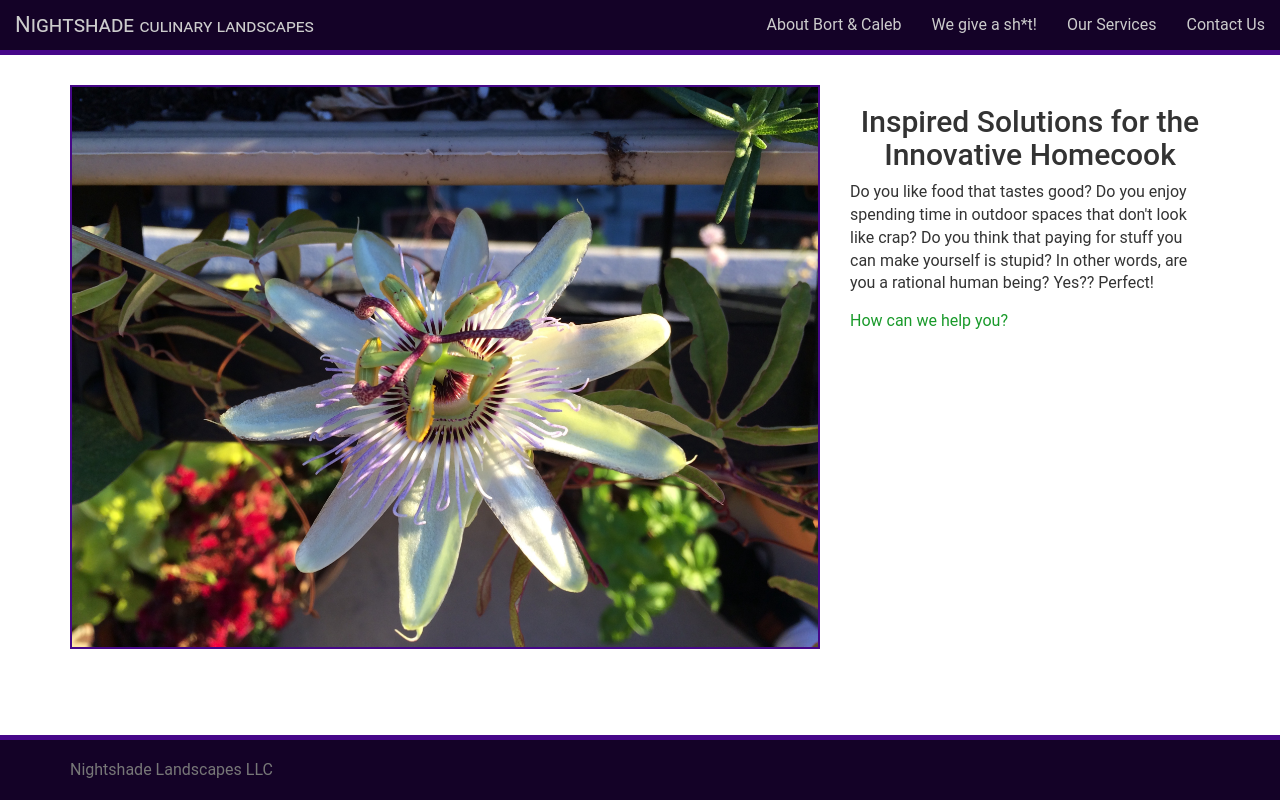
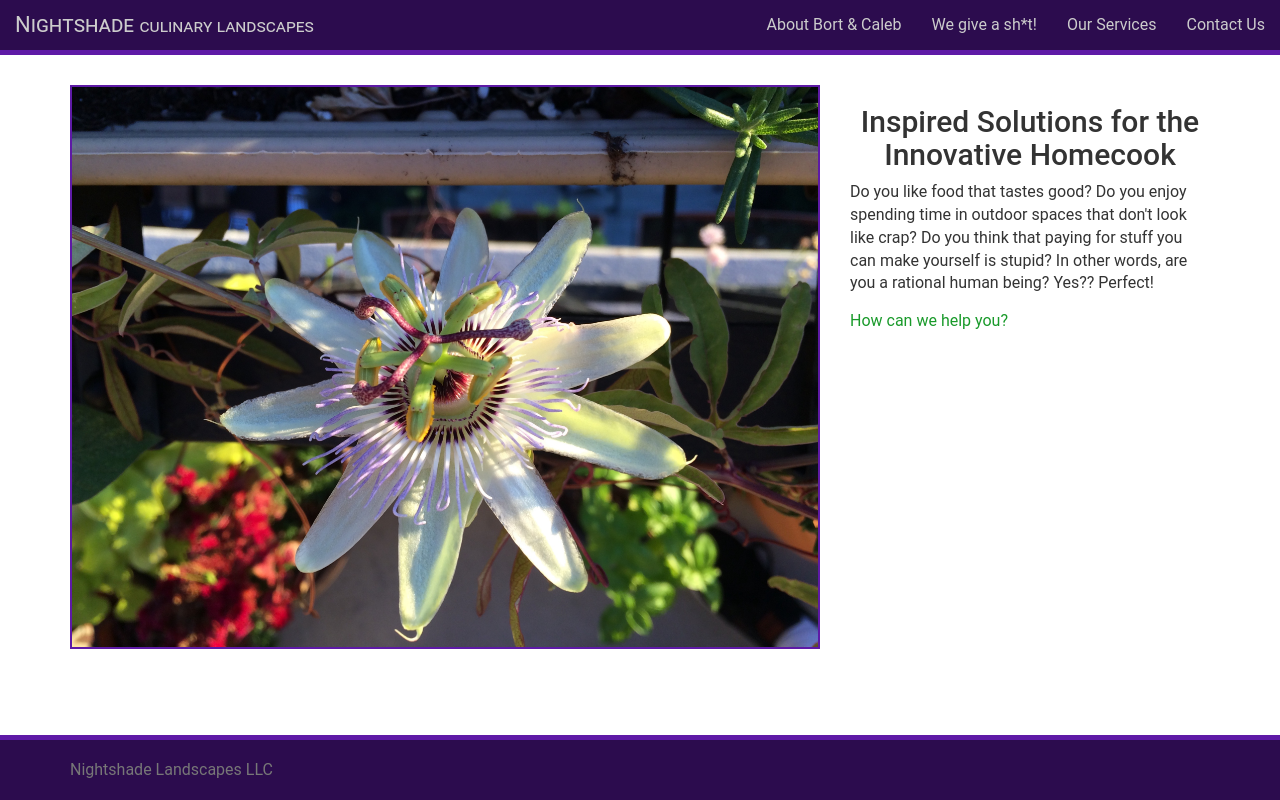
Before and after one commit to a-bort/Nightshade, a PHP site: page / in a window 1280 px wide. Run offline with PHP 8.4, Linux system fonts and the light colour scheme; some libraries are stand-ins or nearby versions.

Commit message:
Lighter primary purple

```diff
--- a/public/stylesheets/style.css
+++ b/public/stylesheets/style.css
@@ -25,8 +25,8 @@ html {
   height: 65px;
   line-height: 60px;
   /* Vertically center the text there */
-  background-color: #140227;
-  border-top: 5px solid #460788;
+  background-color: #2C0C4E;
+  border-top: 5px solid #5e1aa6;
 }
 .right {
   float: right;
@@ -75,9 +75,9 @@ a:focus {
   display: block;
 }
 .navbar-default {
-  background-color: #140227;
+  background-color: #2C0C4E;
   border: 0;
-  border-bottom: 5px solid #460788;
+  border-bottom: 5px solid #5e1aa6;
   border-radius: 0;
 }
 .navbar-default .navbar-nav > li > a {
@@ -91,16 +91,16 @@ a:focus {
 .navbar-default .navbar-nav > .active > a:focus,
 .navbar-default .navbar-nav > .active > a:hover {
   color: #CCCCCC;
-  background-color: #460788;
+  background-color: #5e1aa6;
 }
 .navbar-default .navbar-nav > .open > a,
 .navbar-default .navbar-nav > .open > a:focus,
 .navbar-default .navbar-nav > .open > a:hover {
   color: #CCCCCC;
-  background-color: #140227;
+  background-color: #2C0C4E;
 }
 #navbar-override .dropdown-menu {
-  background-color: #140227;
+  background-color: #2C0C4E;
 }
 #navbar-override .dropdown-menu > li > a {
   color: #CCCCCC;
@@ -111,7 +111,7 @@ a:focus {
 #navbar-override .dropdown-menu > li > a:hover,
 #navbar-override .dropdown-menu > .active > a {
   color: #CCCCCC;
-  background-color: #460788;
+  background-color: #5e1aa6;
 }
 #navbar-override .dropdown-toggle {
   min-width: 163px;
@@ -135,13 +135,13 @@ a:focus {
 }
 #jumbotron-image {
   /*width: 100%;*/
-  border: 2px solid #460788;
+  border: 2px solid #5e1aa6;
   width: 100%;
   /*overflow: hidden;*/
 }
 .about-row {
   background-color: #FFFFFF;
-  border: 2px solid #460788;
+  border: 2px solid #5e1aa6;
   margin: 10px;
   padding: 20px;
   -webkit-box-shadow: 5px 5px 0px 0px #D6BEEF;
@@ -234,7 +234,7 @@ hr.header-border {
     font-size: 18px;
   }
   #navbar-override .dropdown-menu {
-    border: 2px solid #460788;
+    border: 2px solid #5e1aa6;
     border-top: none;
     border-radius: 0px;
   }
--- a/public/stylesheets/style.less
+++ b/public/stylesheets/style.less
@@ -1,7 +1,7 @@
 @background-color:      #FFFFFF;//#000000;
 @text-color-dark:       #333333;
 @text-color-light:      #CCCCCC;
-@primary-color:         #140227;//#310661;//#290895;//#261758;
+@primary-color:         #2C0C4E;//#140227;//#310661;//#290895;//#261758;
 @primary-color-light:   lighten(@primary-color, 20%);
 @secondary-color:       #176189;//#887CAF;
 @secondary-color-light: lighten(@secondary-color, 20%);
```
